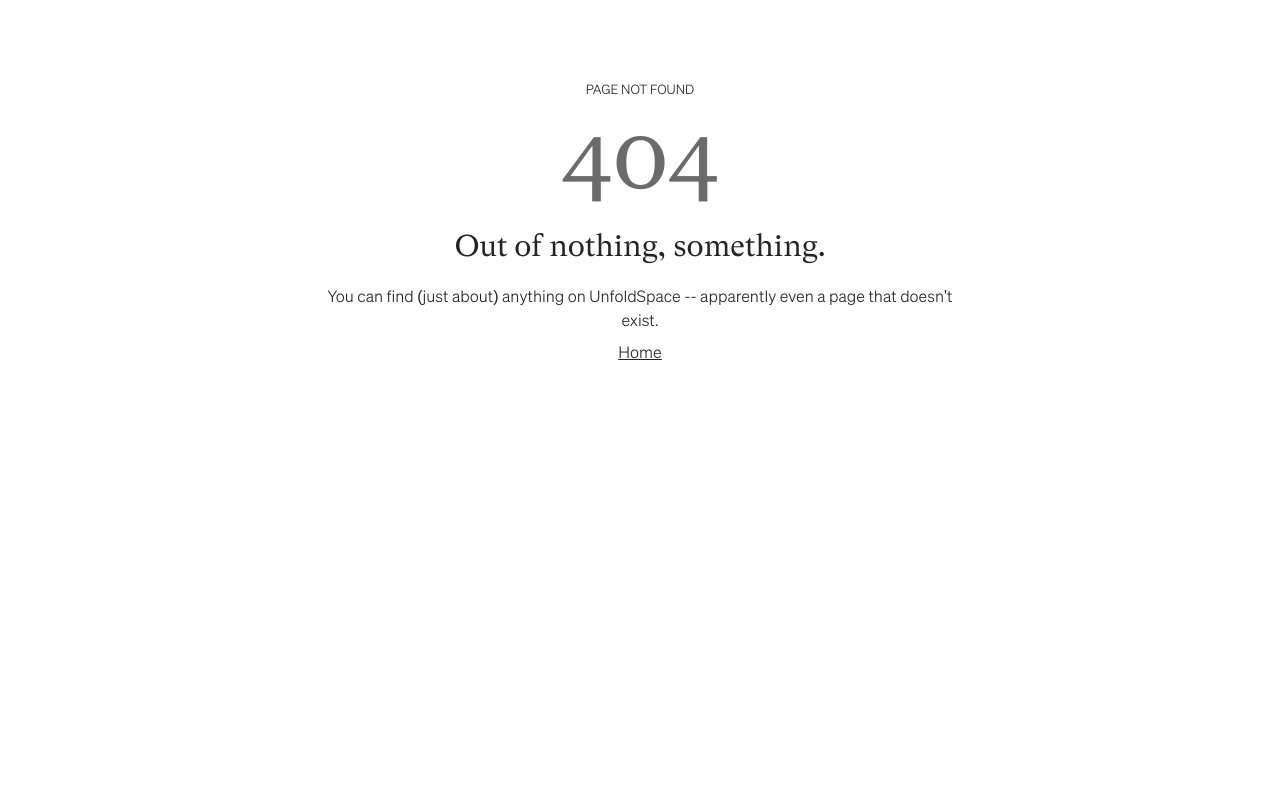
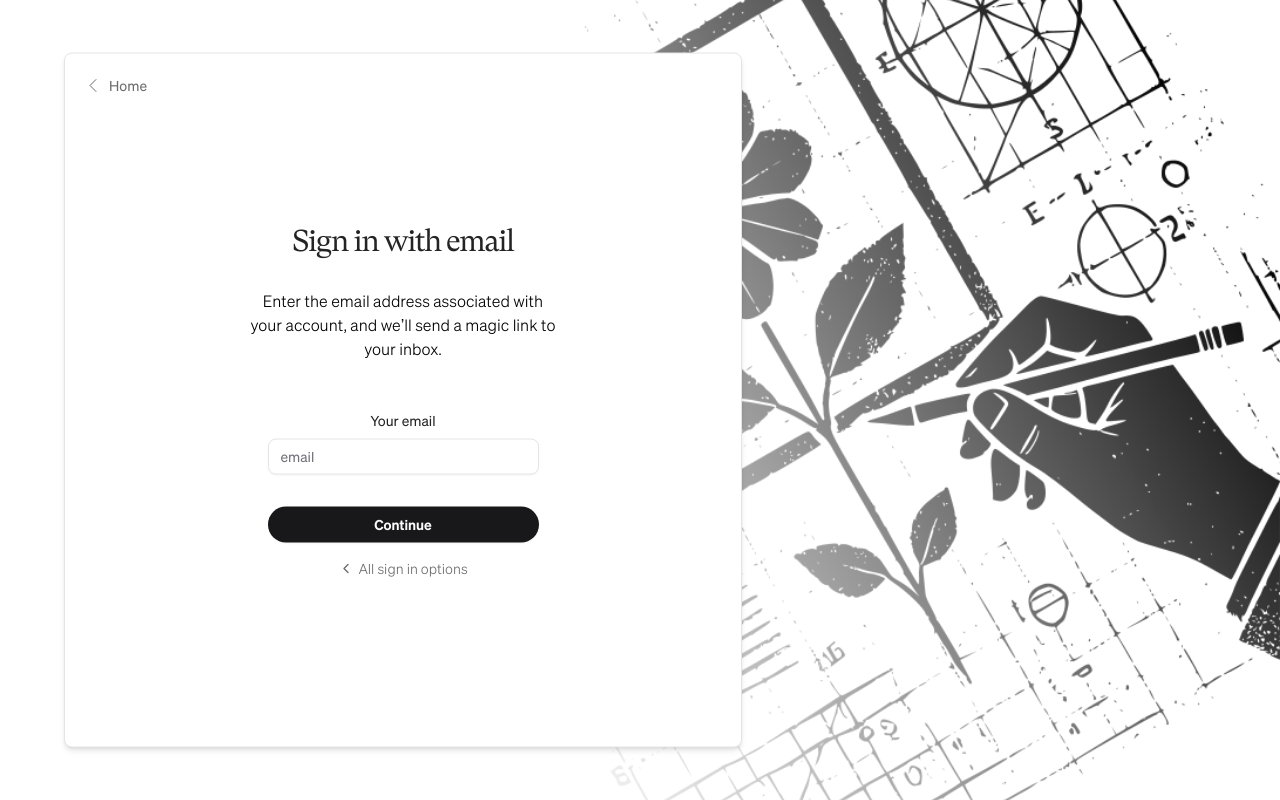
Before and after one commit to zhekeani/unfoldspace-client, a Next.js app: page /email-signin in a window 1280 px wide. Before the commit this address had no page. Built offline with nearby package versions, Linux system fonts and the light colour scheme.

Commit message:
ui: fix public-auth pages' text font-weight

```diff
--- /dev/null
+++ b/src/app/(protected)/(static)/home/page.tsx
@@ -0,0 +1,5 @@
+const HomePage = () => {
+  return <div>HomePage</div>;
+};
+
+export default HomePage;
--- a/src/app/(public-auth)/email-signin.tsx
+++ b/src/app/(public-auth)/email-signin/page.tsx
@@ -66,7 +66,7 @@
       </h3>
 
       <div className="">
-        <p className="mt-[30px] text-center text-main-text">
+        <p className="mt-[30px] text-center text-main-text font-light">
           <span className="text-black text-base">
             Enter the email address associated with <br /> your account, and
             we’ll send a magic link to <br /> your inbox.
@@ -109,7 +109,8 @@
           href="/signin-options"
           className="font-normal text-sm flex gap-1 items-center text-sub-text hover:text-main-text transition-colors"
         >
-          <ChevronLeft className="w-4 h-4" /> All sign in options
+          <ChevronLeft className="w-4 h-4" />{" "}
+          <span className="font-light">All sign in options</span>
         </Link>
       </div>
     </>
--- a/src/app/(public-auth)/email-signup/page.tsx
+++ b/src/app/(public-auth)/email-signup/page.tsx
@@ -67,7 +67,7 @@
       </h3>
 
       <div className="">
-        <p className="mt-[30px] text-center text-main-text">
+        <p className="mt-[30px] text-center text-main-text font-light">
           <span className="text-black text-base">
             Enter your email address to create an <br /> account
           </span>
@@ -109,7 +109,8 @@
           href="/signup-options"
           className="font-normal text-sm flex gap-1 items-center text-sub-text hover:text-main-text transition-colors"
         >
-          <ChevronLeft className="w-4 h-4" /> All sign up options
+          <ChevronLeft className="w-4 h-4" />{" "}
+          <span className="font-light">All sign up options</span>
         </Link>
       </div>
     </>
--- a/src/app/(public-auth)/signin-options/page.tsx
+++ b/src/app/(public-auth)/signin-options/page.tsx
@@ -48,7 +48,7 @@
           </Link>
         </div>
         <div className="flex gap-1 mt-[40px] mb-16 items-center justify-center">
-          <p>No account?</p>{" "}
+          <p className="font-light">No account?</p>{" "}
           <Link
             href="/signup-options"
             className="px-0 text-base text-main-text hover:!bg-transparent hover:underline font-medium"
@@ -58,7 +58,7 @@
         </div>
 
         <div className=" mb-8">
-          <p className="text-xs text-main-text">
+          <p className="text-xs text-main-text font-light">
             Forgot email or trouble singing in?{" "}
             <span>
               <Link href={"/"} className="underline text-main-text">
--- a/src/app/(public-auth)/signup-options/page.tsx
+++ b/src/app/(public-auth)/signup-options/page.tsx
@@ -27,7 +27,7 @@
           </Link>
         </div>
         <div className="flex gap-1 mt-[40px] mb-[100px] items-center justify-center">
-          <p className="text-main-text">Already have an account?</p>{" "}
+          <p className="text-main-text font-light">Already have an account?</p>{" "}
           <Link
             href="/signin-options"
             className="px-0 text-base text-main-text hover:!bg-transparent hover:underline font-medium"
```
